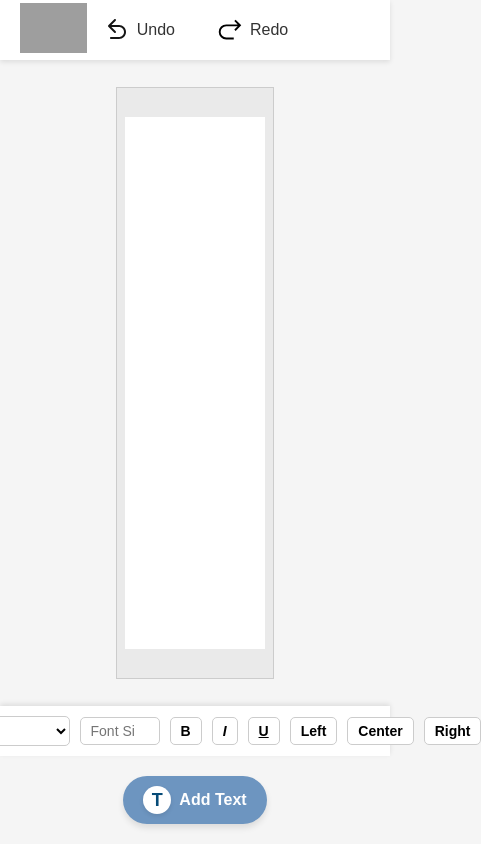
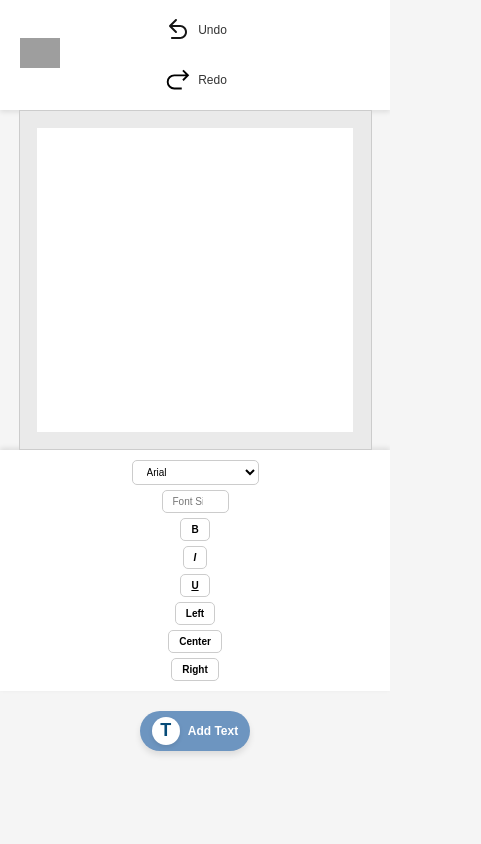
Before and after one commit to inoorhayat/celebrare_assignment, a plain HTML site: page index.html in a window 390 px wide. Shown: the whole page, 481 px wide, since content can reach past the window. Drawn offline with Linux system fonts and the light colour scheme; grey boxes are pictures that could not be loaded.

Commit message:
Update styles.css

```diff
--- a/styles.css
+++ b/styles.css
@@ -172,3 +172,89 @@ footer.toolbar button {
     justify-content: center;
     box-shadow: 0 2px 4px rgba(0, 0, 0, 0.1);
 }
+
+/* Media Queries for Responsiveness */
+@media (max-width: 1024px) {
+    #canvasContainer {
+        width: 60vw;
+        height: 60vh;
+    }
+
+    header.navbar .logo img {
+        height: 40px;
+    }
+
+    header.navbar .nav-buttons button {
+        font-size: 14px;
+    }
+
+    footer.toolbar select,
+    footer.toolbar input,
+    footer.toolbar button {
+        font-size: 12px;
+    }
+
+    #addText {
+        padding: 8px 16px;
+        font-size: 14px;
+    }
+}
+
+@media (max-width: 768px) {
+    body {
+        flex-direction: column;
+        height: auto;
+    }
+
+    header.navbar {
+        flex-direction: column;
+        gap: 10px;
+        padding: 10px;
+    }
+
+    header.navbar .nav-buttons {
+        flex-direction: column;
+        gap: 10px;
+    }
+
+    #canvasContainer {
+        width: 80vw;
+        height: 50vh;
+    }
+
+    footer.toolbar {
+        flex-direction: column;
+        gap: 5px;
+    }
+
+    #addText {
+        padding: 8px 16px;
+        font-size: 14px;
+    }
+}
+
+@media (max-width: 480px) {
+    header.navbar .logo img {
+        height: 30px;
+    }
+
+    header.navbar .nav-buttons button {
+        font-size: 12px;
+    }
+
+    #canvasContainer {
+        width: 90vw;
+        height: 40vh;
+    }
+
+    footer.toolbar select,
+    footer.toolbar input,
+    footer.toolbar button {
+        font-size: 10px;
+    }
+
+    #addText {
+        padding: 6px 12px;
+        font-size: 12px;
+    }
+}
```
